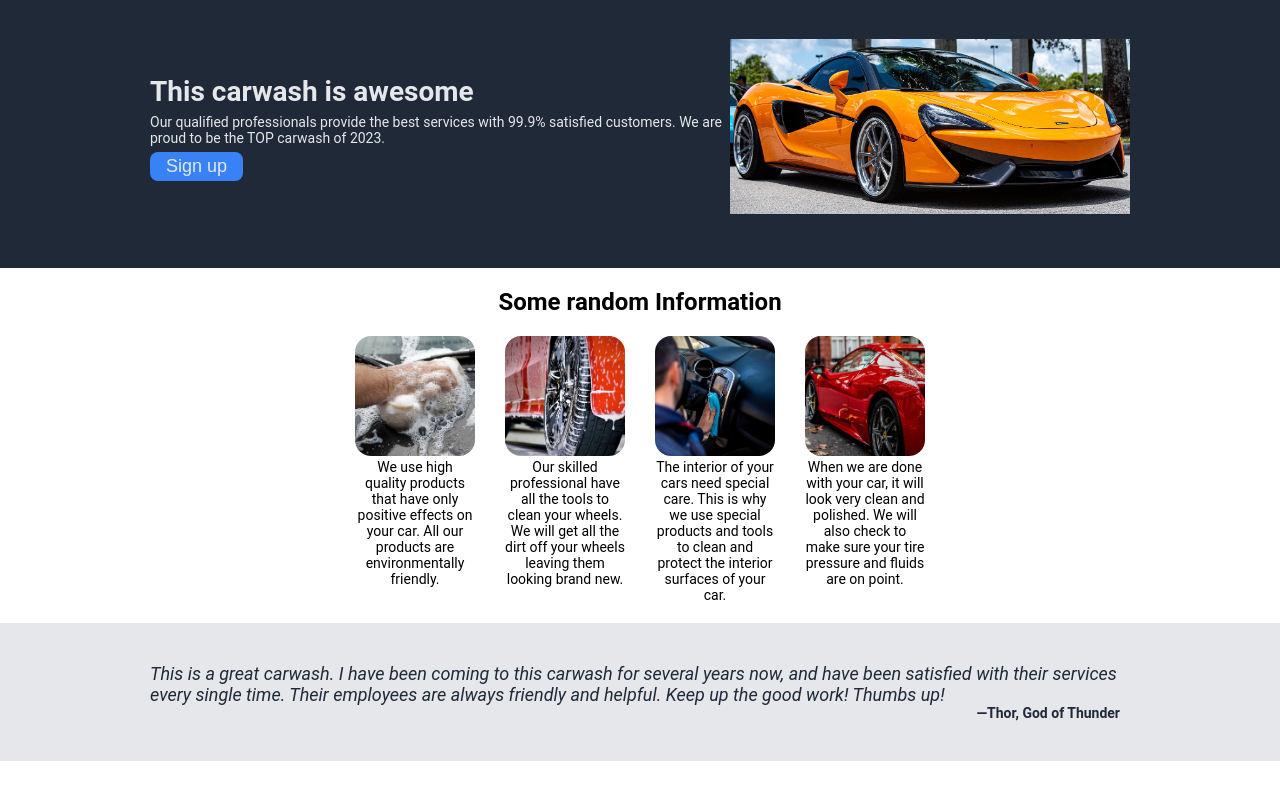
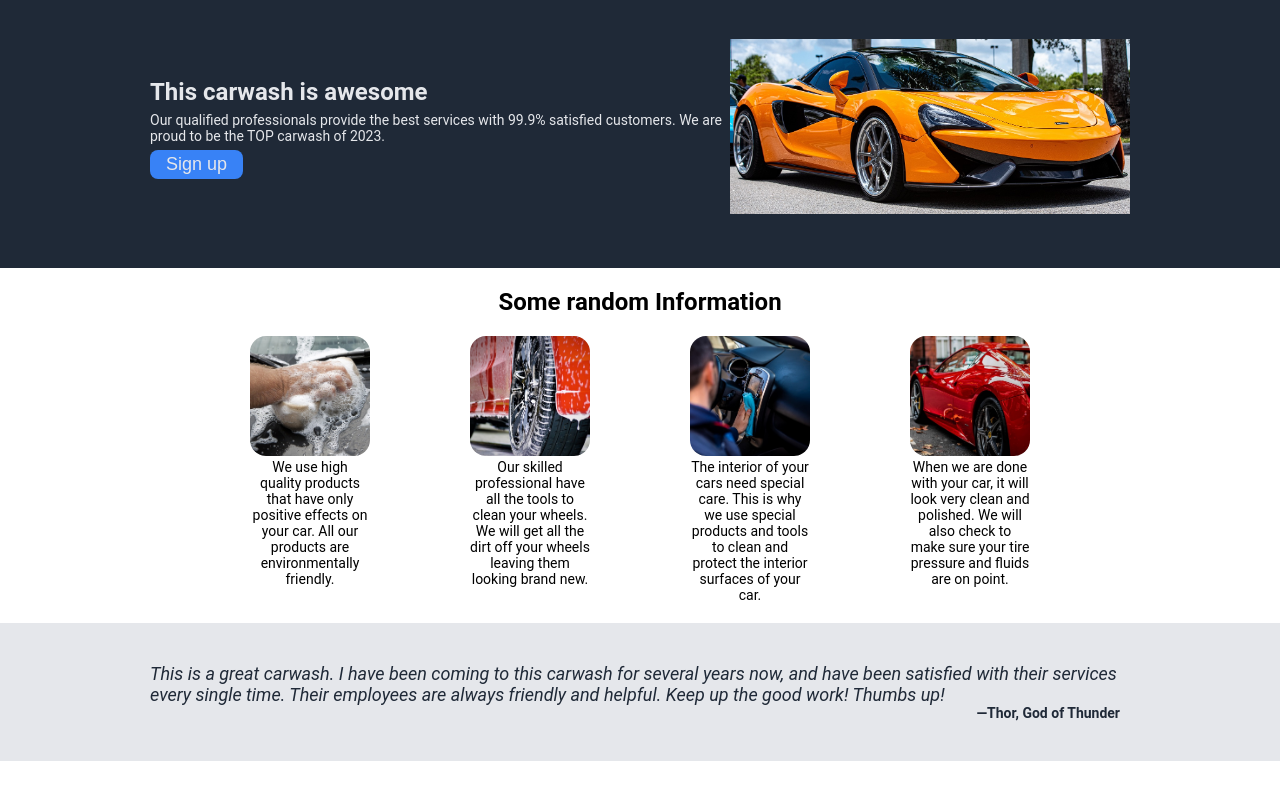
Before and after one commit to eekoka/landing-page, a plain HTML site: page index.html in a window 1280 px wide. Shown: the part 54-844 px from the top of the page. Drawn offline with Linux system fonts and the light colour scheme.

Commit message:
Edited hero and information section
Add  min-width to the left side of the hero.
And justify information section to space evenly.

```diff
--- a/style.css
+++ b/style.css
@@ -25,7 +25,7 @@ body {
 .logo {
     flex: 1;
     color: #f9faf8;
-    font-size: 24px;
+    font-size: 28px;
     font-weight: 900;
     font-style: italic;
 }
@@ -49,6 +49,7 @@ body {
 
 .hero-left {
     flex: 1 1;
+    min-width: 140px;
     margin-right: 6px;
 }
 
@@ -62,7 +63,7 @@ body {
 }
 
 .hero-title {
-    font-size: 28px;
+    font-size: 24px;
     font-weight: 600;
     margin-bottom: 6px;
 }
@@ -82,8 +83,6 @@ body {
     flex-direction: column;
     padding-left: 150px;
     padding-right: 150px;
-    /*height: 280px;*/
-    align-items: center;
 }
 
 .content-1-title {
@@ -91,12 +90,13 @@ body {
     font-weight: 600;
     padding-top: 20px;
     padding-bottom: 20px;
+    text-align: center;
 }
 
 .content-1-info {
     display: flex;
-    gap: 30px;
-    justify-content: center;
+    /*gap: 30px;*/
+    justify-content: space-evenly;
     align-items: flex-start;
     padding-bottom: 20px;
 }
```
